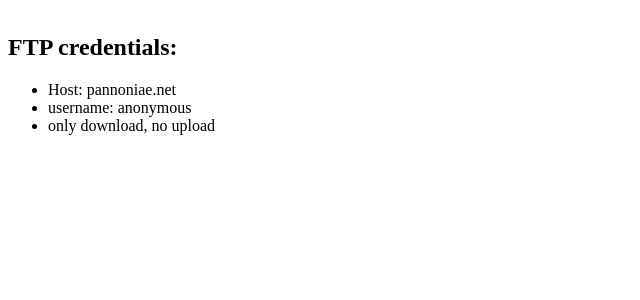
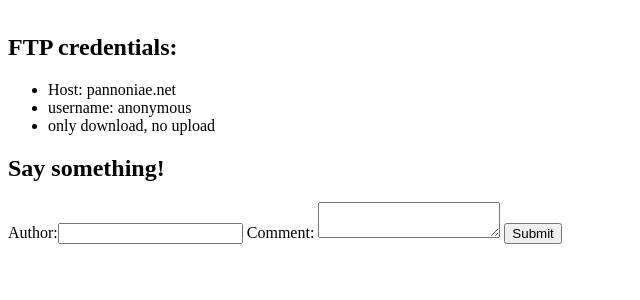
Before and after one commit to Pannoniae/weblove, a Flask app: page / in a window 1280 px wide. Shown: the part 186-486 px from the top of the page, without its empty margins (0-640 px from the left). Run offline with Flask 3, Linux system fonts and the light colour scheme.

Commit message:
- add comments section

```diff
--- a/app.py
+++ b/app.py
@@ -1,5 +1,5 @@
 import flask
-from flask import Flask
+from flask import Flask, request
 
 app = Flask(__name__)
 
@@ -9,5 +9,16 @@ def hello_world():  # put application's code here
     return flask.render_template('index.html')
 
 
+@app.route('/api/submit', methods=['GET'])
+def post_comment():
+    author = request.args.get('author')
+    comment = request.args.get('comment')
+    if author == "" or comment == "":
+        return "Author or comment not filled out"
+    with open("comments.txt", "a") as f:
+        f.write(f"{author}: {comment}\n")
+    return flask.redirect("/")
+
+
 if __name__ == '__main__':
     app.run(host="0.0.0.0", port=5001)
--- a/templates/index.html
+++ b/templates/index.html
@@ -18,6 +18,17 @@
         <li>username: anonymous</li>
         <li>only download, no upload</li>
     </ul>
+
+    <h2>Say something!</h2>
+    <form action="/api/submit" method="get">
+        <label for="author">Author:</label><input type="text" id="author" name="author">
+        <label>
+            Comment:
+            <textarea id="comment" name="comment"></textarea>
+        </label>
+        <input type="submit" value="Submit">
+    </form>
+
     <script src="./static/moo.js"></script>
 </body>
 </html>
```
